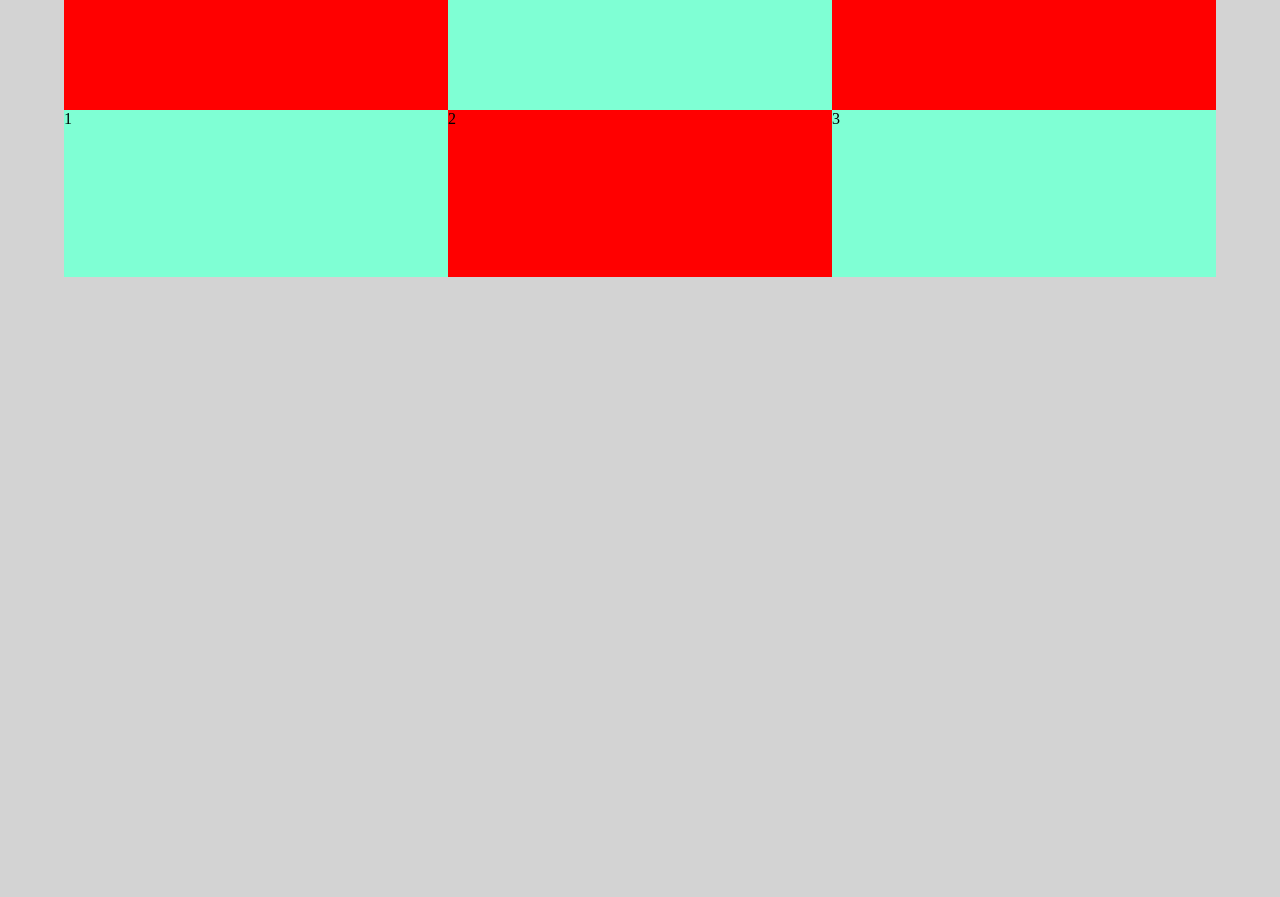
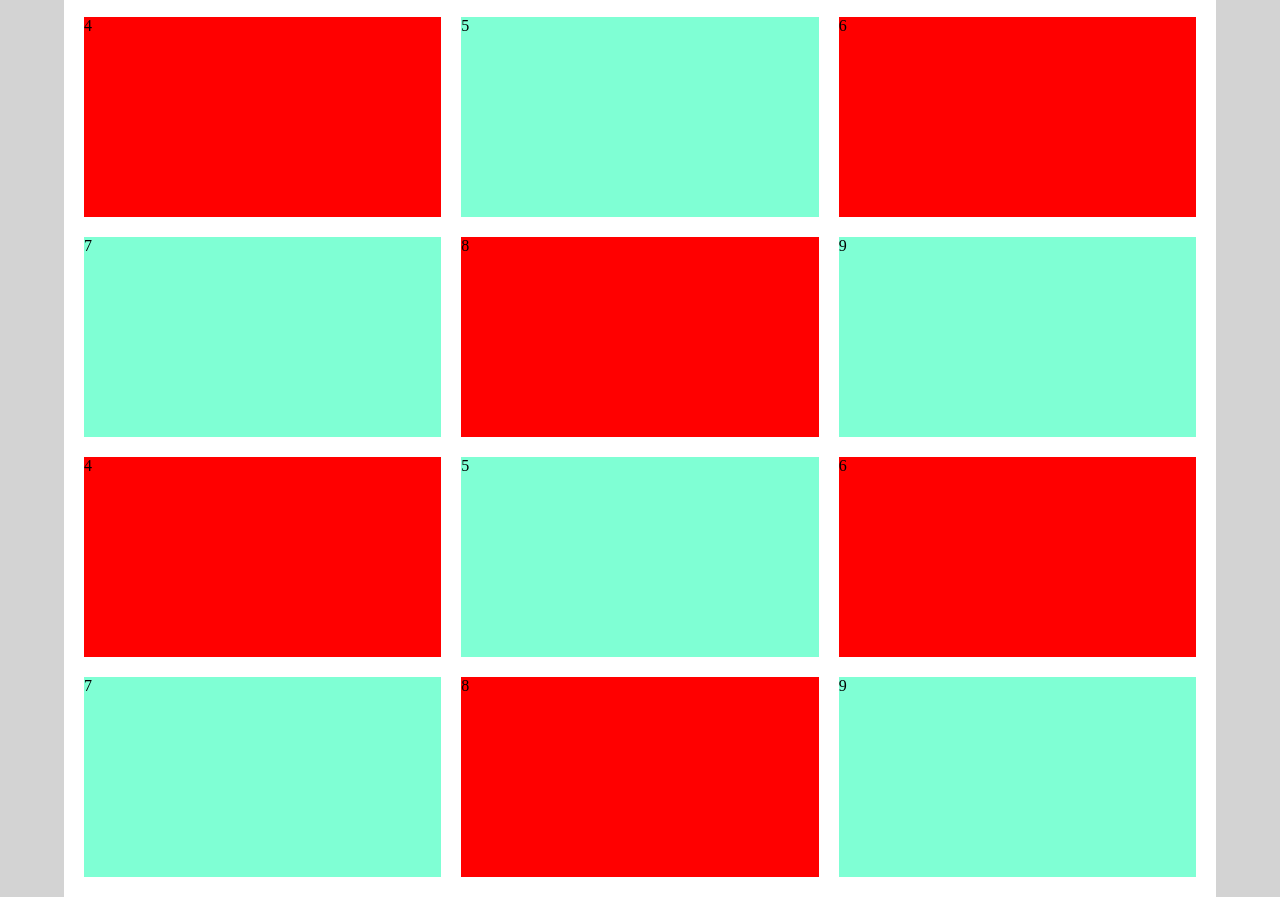
Before and after one commit to Gani25/css_weekdays_b2, a plain HTML site: page day13/grid1.html in a window 1280 px wide. Shown: the part 320-1217 px from the top of the page. Before the commit the page ends 800 px from the top, so only its background shows below. Drawn offline with Linux system fonts and the light colour scheme.

Commit message:
Update grid1.html

```diff
--- a/day13/grid1.html
+++ b/day13/grid1.html
@@ -18,21 +18,29 @@
 
         .container {
             width: 90%;
-            height: 500px;
+            /* height: 500px; */
             background-color: white;
+            padding: 20px;
             margin-inline: auto;
             display: grid;
             /* grid-template-rows: 100px 100px 100px; */
             /* grid-template-columns: 1fr 1fr 1fr; */
             grid-template-columns: repeat(3, 1fr);
-            grid-template-rows: repeat(3, 1fr);
+            /* grid-template-rows: repeat(3, 1fr); */
+            grid-template-rows: repeat(auto-fit, 1fr);
             /* grid-template-columns: 100px 100px 100px; */
+            /* row-gap: 20px;
+            column-gap: 50px; */
+            /* gap: 20px 50px; */
+            gap: 20px;
+
 
         }
 
         .item {
             background-color: aquamarine;
-            /* width: 250px; */
+            height: 200px;
+
         }
 
         .item:nth-of-type(even) {
@@ -52,9 +60,16 @@
         <div class="item item5">5</div>
         <div class="item item6">6</div>
 
-        <div class="item item1">1</div>
-        <div class="item item2">2</div>
-        <div class="item item3">3</div>
+        <div class="item item7">7</div>
+        <div class="item item8">8</div>
+        <div class="item item9">9</div>
+        <div class="item item4">4</div>
+        <div class="item item5">5</div>
+        <div class="item item6">6</div>
+
+        <div class="item item7">7</div>
+        <div class="item item8">8</div>
+        <div class="item item9">9</div>
 
     </div>
 </body>
```
